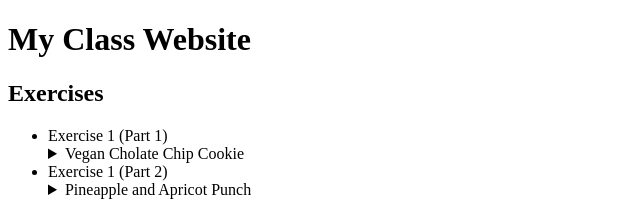
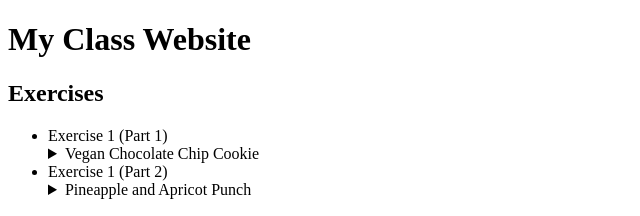
Before and after one commit to MahabyDesign/MahaByDesign.github.io, a plain HTML site: page index.html in a window 1280 px wide. Shown: the top 216 px of the page, 0-640 px from the left. Drawn offline with Linux system fonts and the light colour scheme.

Commit message:
hi new files

```diff
--- a/index.html
+++ b/index.html
@@ -11,7 +11,7 @@
 <ul>
   <li>Exercise 1 (Part 1)
     <details>
-      <summary>Vegan Cholate Chip Cookie</summary>
+      <summary>Vegan Chocolate Chip Cookie</summary>
 A fast and easy chewy delicious cholate chip cookie   <a href="Recipe 1.html" target="_blank">recipe</a> </details>
     </li>
   <li>Exercise 1 (Part 2)</li>
```
Also changed, not shown: Recipe 2.html (+1 -0 lines).
